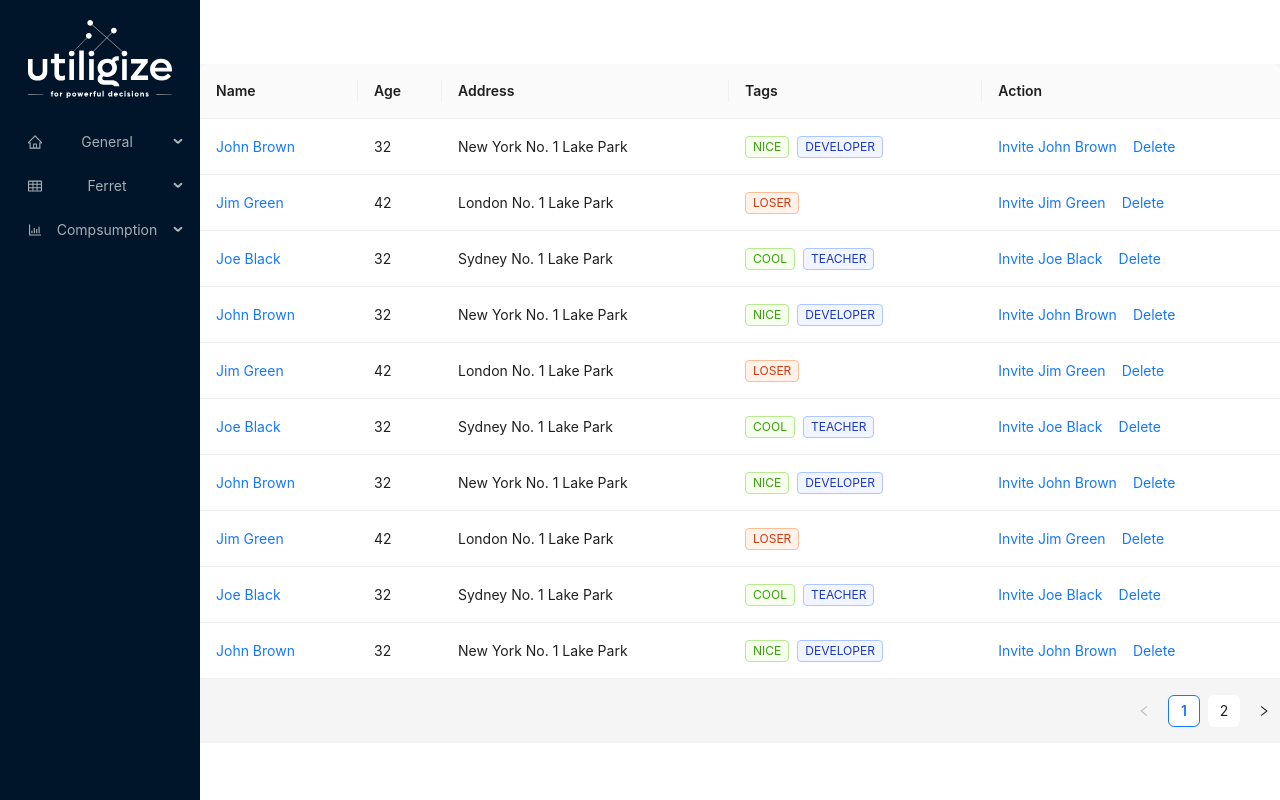
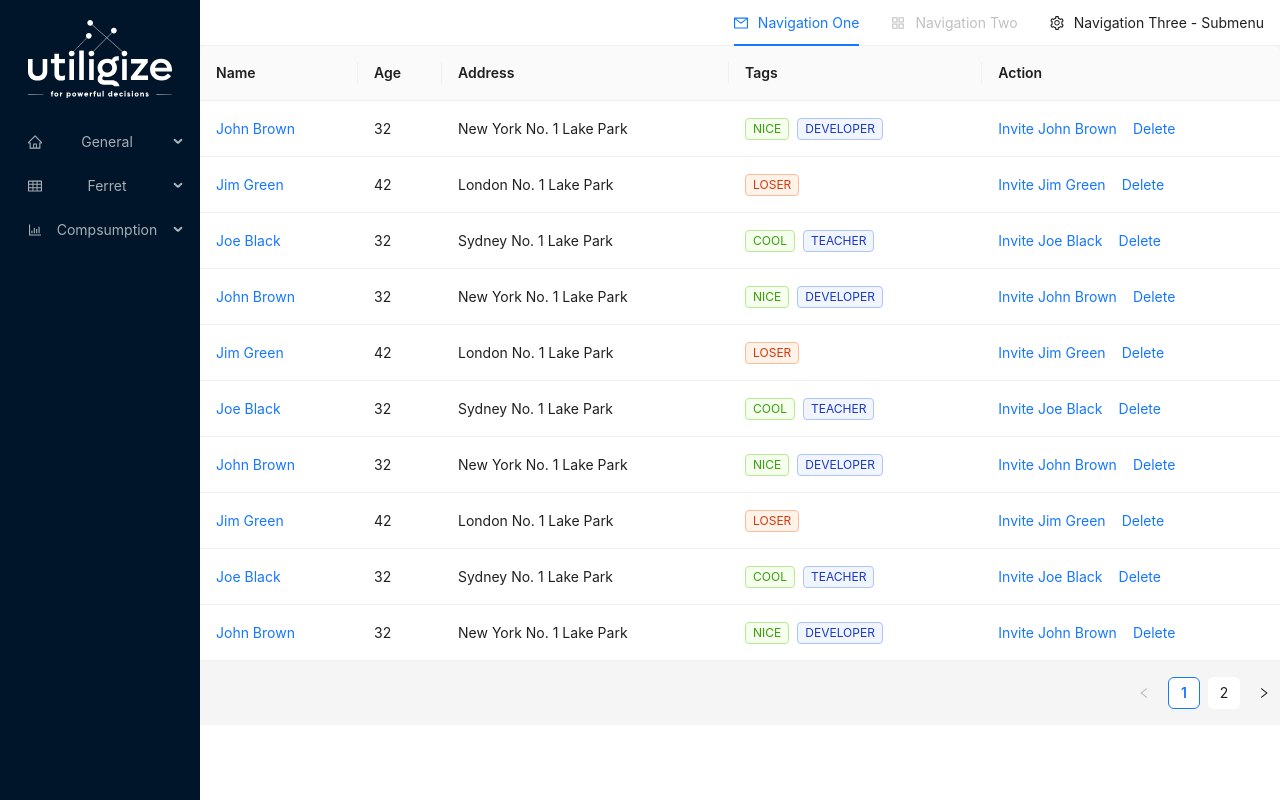
Before and after one commit to abdulahiroble/dashboard-frontend-ms, a React (Create React App) app: page / in a window 1280 px wide. Built offline with nearby package versions, Linux system fonts and the light colour scheme.

Commit message:
Add NavBar component to Sidebar

```diff
--- /dev/null
+++ b/src/components/Navbar.tsx
@@ -0,0 +1,70 @@
+import React, { useState } from 'react';
+import { AppstoreOutlined, MailOutlined, SettingOutlined } from '@ant-design/icons';
+import type { MenuProps } from 'antd';
+import { Menu } from 'antd';
+
+const items: MenuProps['items'] = [
+    {
+        label: 'Navigation One',
+        key: 'mail',
+        icon: <MailOutlined />,
+    },
+    {
+        label: 'Navigation Two',
+        key: 'app',
+        icon: <AppstoreOutlined />,
+        disabled: true,
+    },
+    {
+        label: 'Navigation Three - Submenu',
+        key: 'SubMenu',
+        icon: <SettingOutlined />,
+        children: [
+            {
+                type: 'group',
+                label: 'Item 1',
+                children: [
+                    {
+                        label: 'Option 1',
+                        key: 'setting:1',
+                    },
+                    {
+                        label: 'Option 2',
+                        key: 'setting:2',
+                    },
+                ],
+            },
+            {
+                type: 'group',
+                label: 'Item 2',
+                children: [
+                    {
+                        label: 'Option 3',
+                        key: 'setting:3',
+                    },
+                    {
+                        label: 'Option 4',
+                        key: 'setting:4',
+                    },
+                ],
+            },
+        ],
+    },
+];
+
+const NavBar: React.FC = () => {
+    const [current, setCurrent] = useState('mail');
+
+    const onClick: MenuProps['onClick'] = (e) => {
+        console.log('click ', e);
+        setCurrent(e.key);
+    };
+
+    return <Menu onClick={onClick} selectedKeys={[current]} mode="horizontal" items={items} style={{
+        backgroundColor: '#fff',
+        display: 'flex',
+        justifyContent: 'end',
+    }} />;
+};
+
+export default NavBar;
--- a/src/components/Sidbar.tsx
+++ b/src/components/Sidbar.tsx
@@ -8,6 +8,7 @@ import {
     HomeOutlined
 } from '@ant-design/icons';
 import { Link } from 'react-router-dom';
+import NavBar from './Navbar';
 
 const { Header, Content, Sider } = Layout;
 
@@ -85,6 +86,8 @@ const Sidebar: any = ({ children }: any) => {
     } = theme.useToken();
 
     return (
+        <>
+            <NavBar />
             <Layout hasSider>
                 <Sider
                     style={{
@@ -104,7 +107,7 @@ const Sidebar: any = ({ children }: any) => {
                     <Menu theme="dark" mode="inline" defaultSelectedKeys={['4']} items={items} />
                 </Sider>
                 <Layout className="site-layout" style={{ marginLeft: 200 }}>
-                <Header style={{ padding: 0, background: colorBgContainer }} />
+                    {/* <Header style={{ padding: 0, background: colorBgContainer }} /> */}
                     <Content >
                         <div>
                             {children}
@@ -112,6 +115,7 @@ const Sidebar: any = ({ children }: any) => {
                     </Content>
                 </Layout>
             </Layout>
+        </>
     );
 };
 
```
Lines whose indentation alone changed are shown as unchanged.
